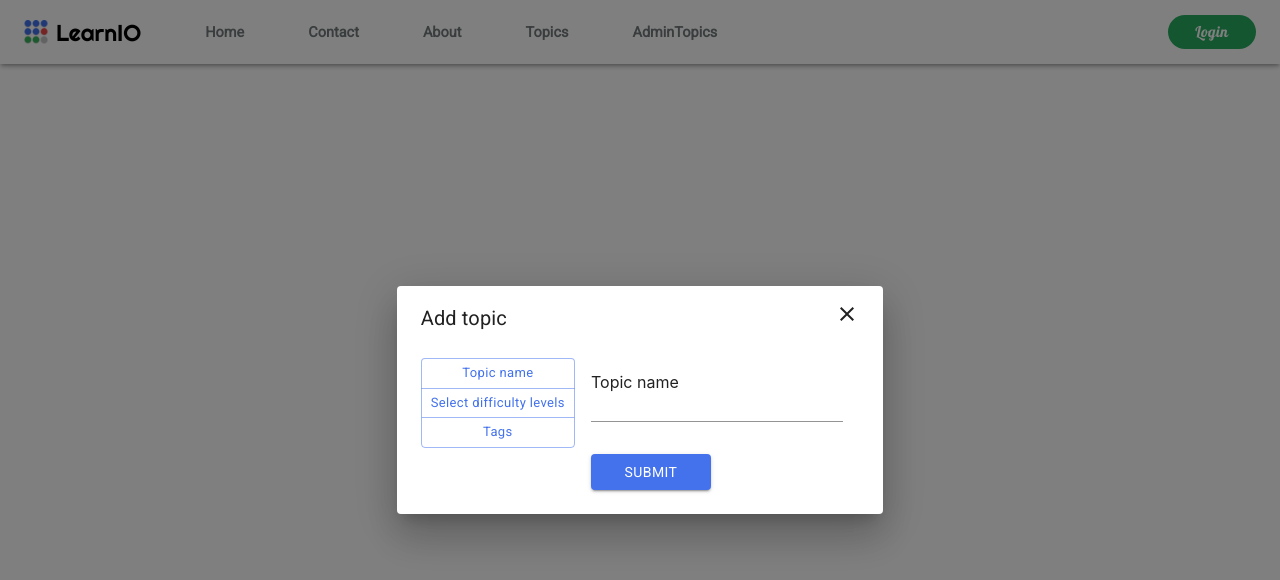
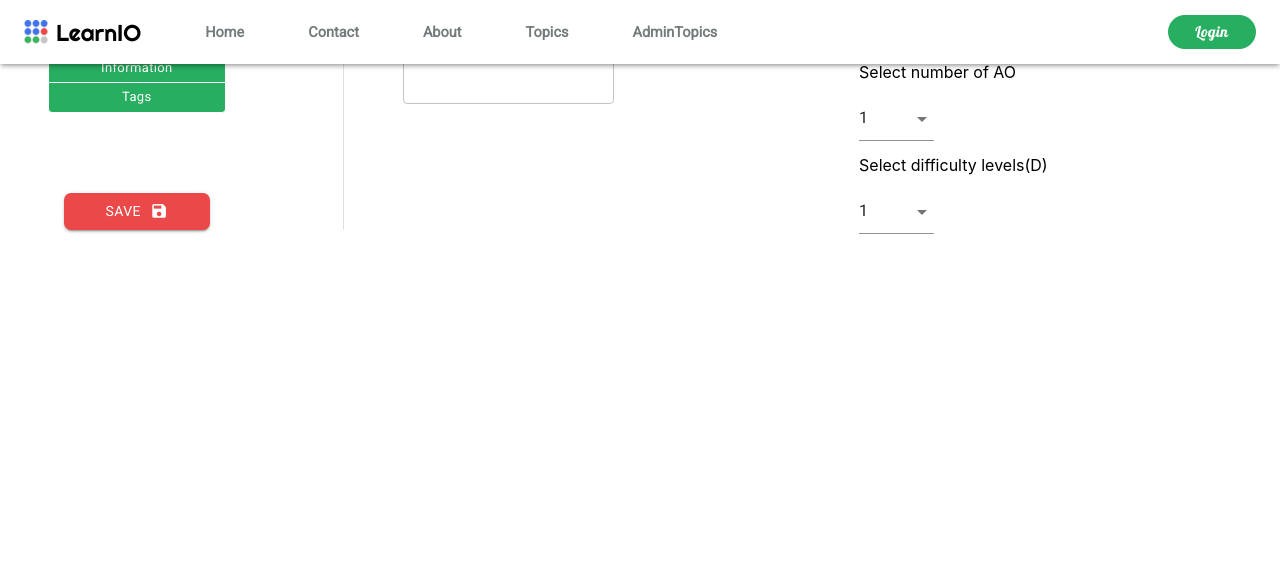
Before and after one commit to IvanLuksic/LearnIO, a React (Create React App) app in the folder learnio/: page /addtopic in a window 1280 px wide. Shown: the top 580 px of the page. Built offline with nearby package versions, Linux system fonts and the light colour scheme.

Commit message:
popup styles united

```diff
--- a/learnio/src/components/admin/AddQuestPU.jsx
+++ b/learnio/src/components/admin/AddQuestPU.jsx
@@ -21,14 +21,12 @@ const useStyles = makeStyles((theme) => ({
     height:"auto",
     backgroundColor:"white",
     padding:"3em !important",
-    borderRadius:"7px" ,
-
+    borderRadius: "7px",
   },
   popupMenu:{
     [theme.breakpoints.down('sm')]: {
       marginBottom: "3em",
   }},
-
   divider:{
     [theme.breakpoints.down('sm')]: {
       display:"none",
@@ -36,7 +34,8 @@ const useStyles = makeStyles((theme) => ({
   editText:{
     [theme.breakpoints.down('sm')]: {
       marginLeft:"0em",
-  }},
+  },
+},
   buttonContainer:{
     display:"inline-block",
     position:"relative",
@@ -138,10 +137,9 @@ function AddQuestPU(props) {
 //------------------------
 
   return(
-    // left popup div -------------------
-    //<div >
-      <Grid className={classes.popupStyle} container direction="row" justify="space-between" alignItems="center" style={{padding:"1em",height:"auto"}} wrap="wrap">
-            <Grid container item className={classes.popupMenu} direction="column" justify="space-between" alignItems="center"  xs={12} md={4} >
+      <Grid className={classes.popupStyle} container direction="row" justify="space-between" alignItems="center" style={{padding:"1em",height:"auto"}}>
+            <Grid container item style={{maxWidth:"25%"}} direction="row" justify="space-between" alignItems="center">
+            <Grid container item className={classes.popupMenu} direction="column" justify="space-between" alignItems="center" xs={12} md={4} >
               <Grid item className={classes.grupaBotuna}>
                 <ButtonGroup orientation="vertical" size="small" aria-label="small outlined button group">
                   <Button variant="contained" onClick={() => [setShow1(true),setShow2(false)]} className={classes.buttonsInGroup}>Question</Button>
@@ -156,9 +154,10 @@ function AddQuestPU(props) {
               </Grid>
             </Grid>
             <Divider orientation="vertical" flexItem className={classes.divider}/>
+            </Grid>
               {
               show1 ? //first case - question
-                  <Grid container item className={classes.editText} xs={12} md={8} direction="column" justify="center" alignItems="center" spacing={5}>
+                  <Grid container item style={{width:"75%"}} className={classes.editText} direction="column" justify="center" alignItems="center" spacing={5}>
                       <Grid container item xs={12}  justify="center" alignItems="center">
                         <TextField style={{width:"100%"}} id="outlined-multiline-static" label="Question Text" multiline rows={5} variant="outlined" value={text} onChange={handleText}/>
                       </Grid>
@@ -187,7 +186,6 @@ function AddQuestPU(props) {
               : null
               }
   </Grid>
-
   );
 }
 
--- a/learnio/src/components/admin/AddTopicPU.jsx
+++ b/learnio/src/components/admin/AddTopicPU.jsx
@@ -2,6 +2,9 @@ import React from'react';
 import {Button, Dialog,DialogContent,DialogTitle, TextField, Typography}from'@material-ui/core';
 import {makeStyles} from '@material-ui/core/styles';
 import ButtonGroup from '@material-ui/core/ButtonGroup';
+import Grid from '@material-ui/core/Grid';
+import Divider from '@material-ui/core/Divider';
+import Icon from '@material-ui/core/Icon';
 import FormControl from '@material-ui/core/FormControl';
 import Input from '@material-ui/core/Input';
 import InputLabel from '@material-ui/core/InputLabel';
@@ -18,10 +21,13 @@ const useStyles = makeStyles((theme)=>({
     dialogWrapper:{
         position:'absolute',
     },
-    buttonGroup:{
-        position: 'relative',
-        top: '20%',
-        height: '50%',
+    grupaBotuna:{
+      [theme.breakpoints.down('sm')]: {
+        marginBottom: "2em",
+      },
+      [theme.breakpoints.up('md')]: {
+        marginBottom: "5em",
+      },
     },
     title:{
         fontFamily:'roboto',
@@ -30,16 +36,52 @@ const useStyles = makeStyles((theme)=>({
     },
     formControl: {
         margin: theme.spacing(2),
-        minWidth: 120,
-        maxWidth: 300,
+        width: "70%",
+        position: "relative",
+    },
+    formControl2: {
+        margin: theme.spacing(2),
+        width: "30%",
+        position: "relative",
     },
     root: {
         '& > *': {
           width: '25ch',
         },
     },
+    popupStyle:{
+      width:"100%",
+      height:"auto",
+      backgroundColor:"white",
+      padding:"3em !important",
+      borderRadius: "7px",
+    },
+    popupMenu:{
+        [theme.breakpoints.down('sm')]: {
+          marginBottom: "3em",
+    }},
+    divider:{
+        [theme.breakpoints.down('sm')]: {
+          display:"none",
+    }},
+    buttonsInGroup:{
+      backgroundColor:"#27AE60",
+      background: "#27AE60",
+      color:"white",
+      borderColor:"white",
+      [theme.breakpoints.down('sm')]: {
+        paddingLeft:"5em",
+        paddingRight:"5em",
+        paddingTop:"0.5em",
+        paddingBottom:"0.5em",
 
-}))
+      },
+      [theme.breakpoints.up('md')]: {
+        paddingLeft:"4em",
+        paddingRight:"4em",
+      },
+    },
+}));
 
 const tagNames = [
     'tag item 1',
@@ -62,14 +104,11 @@ const MenuProps = {
 
 
 function AddTopicPU(props){
-
-    const {openAddTopic,setOpenAddTopic}=props;
     const [valueAO, setValueAO] = React.useState(1);
     const [valueD, setValueD] = React.useState(1);
     const [valueText,setValueText]=React.useState(' ');
     const [show1, setShow1] = React.useState(true);
     const [show2, setShow2] = React.useState(false);
-    const [show3, setShow3] = React.useState(false);
     const [tagName, setTagName] = React.useState([]);
     const [ID, setID] = React.useState(props.nextID);
 
@@ -96,8 +135,9 @@ function AddTopicPU(props){
         topic.d=valueD;
         topic.tags=tagName;
         props.addTopic(topic);
+        props.closePopUp();
         //neznan jel uvik ovo radi closePopUp();
-        closePopUp();
+        //closePopUp();
         //pa san stavia ovo u komentar jer sigurno radi
         /*setOpenAddTopic(false);
         setValueAO(1);
@@ -106,56 +146,53 @@ function AddTopicPU(props){
         setTagName([]);*/
     };
     // prilikom zatvaranja popupa da postavi sve na pocetne vrijednosti
-    const closePopUp=()=>{
-        setOpenAddTopic(false);
-        setValueAO(1);
-        setValueD(1);
-        setValueText(' ');
-        setTagName([]);
-        setShow1(true);
-        setShow2(false);
-        setShow3(false);
-    }
+    // const closePopUp=()=>{
+    //     setOpenAddTopic(false);
+    //     setValueAO(1);
+    //     setValueD(1);
+    //     setValueText(' ');
+    //     setTagName([]);
+    //     setShow1(true);
+    //     setShow2(false);
+    //     setShow3(false);
+    // }
 
     const classes=useStyles();
     return(
-        <div>
-            <Dialog open={openAddTopic} classes={{paper: classes.dialogWrapper}}>
-                <DialogTitle>
-                    <div style={{display:'flex'}}>
-                        <Typography variant="h6" component="div" className={classes.title}>Add topic</Typography>
-                        <CloseIcon onClick={()=>closePopUp()}></CloseIcon>
-                    </div>
-                </DialogTitle>
-
-                <DialogContent style={{display:'flex'}}>
-                    <ButtonGroup className={classes.buttonGroup} color="primary"  orientation="vertical" size="small" aria-label="small outlined button group">
-                        <Button onClick={
-                            () => [setShow1(true),setShow2(false),setShow3(false)]
-                            } >Topic name</Button>
-                        <Button onClick={
-                            () => [setShow1(false),setShow2(true),setShow3(false)]
-                            }>Select difficulty levels</Button>
-                        <Button onClick={
-                            () => [setShow1(false),setShow2(false),setShow3(true)]
+        <Grid className={classes.popupStyle} container direction="row" justify="space-between" alignItems="center" style={{padding:"1em",height:"auto"}} wrap="wrap">
+            <Grid container item style={{maxWidth:"25%"}} direction="row" justify="space-between" alignItems="center">
+            <Grid container item className={classes.popupMenu} direction="column" justify="space-between" alignItems="center"  xs={12} md={4} >
+                <Grid item className={classes.grupaBotuna}>
+                    <ButtonGroup orientation="vertical" size="small" aria-label="small outlined button group">
+                        <Button className={classes.buttonsInGroup} onClick={
+                            () => [setShow1(true),setShow2(false)]
+                            } >Information</Button>
+                        <Button className={classes.buttonsInGroup} onClick={
+                            () => [setShow1(false),setShow2(true)]
                             }>Tags</Button>
                     </ButtonGroup>
-                    <div>{
+                </Grid>
+                <Grid item>
+                <Button variant="contained" style={{borderRadius: "7px",background:"#EB4949",color:"white",paddingLeft:"3em",paddingRight:"3em"}} type="submit"  onClick={handleSave}>
+                    SAVE
+                <Icon style={{marginLeft:"0.5em", fontSize:"1.3em"}} color="white">save_icon</Icon>
+                </Button>
+                </Grid>
+            </Grid>
+            <Divider orientation="vertical" flexItem className={classes.divider}/>
+            </Grid>
+            {
                         show1 ?
-                            <div className={classes.formControl}>
-                                <p>Topic name</p>
-                                 <form className={classes.root} noValidate autoComplete="off">
-                                    <TextField id="standard-basic" value={valueText} onChange={handleChangeText}/>
-                                </form>
-                            </div>
-                            : null
-                        }{
-                        show2?
-                            <div>
-                                <FormControl className={classes.formControl}>
-                                    <p>Select number of AO</p>
+                            <Grid container item direction="row" justify="space-between" alignItems="flex-start" style={{width:"70%"}}>
+                                <Grid style={{width:"30%"}}>
+                                    <TextField id="outlined-basic" variant="outlined" label="Topic name" value={valueText} onChange={handleChangeText}/>
+                                </Grid>
+
+                                <Grid style={{width:"45%"}}>
+                                    <p style={{marginTop: "1em", marginBottom: "1em"}}>Select number of AO</p>
                                     <InputLabel id="demo-simple-select-label-AO"></InputLabel>
                                     <Select
+                                        style={{width:"20%"}}
                                         labelId="demo-simple-select-label"
                                         id="demo-simple-select"
                                         value={valueAO}
@@ -164,12 +201,10 @@ function AddTopicPU(props){
                                     {[1, 2, 3, 4].map((valuesAO) => (
                                     <MenuItem key={valuesAO} value={valuesAO}><ListItemText primary={valuesAO} /></MenuItem>))}
                                     </Select>
-                                </FormControl>
-
-                                <FormControl className={classes.formControl}>
-                                    <p>Select difficulty levels(D)</p>
+                                    <p style={{marginTop: "1em", marginBottom: "1em"}}>Select difficulty levels(D)</p>
                                     <InputLabel id="demo-simple-select-label-d"></InputLabel>
                                     <Select
+                                        style={{width:"20%"}}
                                         labelId="demo-simple-select-label"
                                         id="demo-simple-select"
                                         value={valueD}
@@ -178,15 +213,13 @@ function AddTopicPU(props){
                                     {[1, 2, 3, 4, 5, 6, 7, 8, 9].map((valuesD) => (
                                     <MenuItem key={valuesD} value={valuesD}><ListItemText primary={valuesD} /></MenuItem>))}
                                     </Select>
-                                </FormControl>
-
-                            </div>
-                            :null
+                                </Grid>
+                            </Grid>
+                            : null
                         }{
-                        show3 ?
-                            <div>
-
-                               <FormControl className={classes.formControl}>
+                        show2?
+                            <Grid container items direction="row" alignItems="flex-start" style={{width:"70%"}}>
+                                <FormControl className={classes.formControl}>
                                     <InputLabel id="demo-mutiple-checkbox-label">Tag</InputLabel>
                                     <Select
                                         labelId="demo-mutiple-checkbox-label"
@@ -206,14 +239,137 @@ function AddTopicPU(props){
                                     ))}
                                 </Select>
                                 </FormControl>
-                            </div>
-                            : null
+                            </Grid>
+                            :null
                         }
-                        <Button className={classes.formControl} variant="contained" color="primary" onClick={handleSave}>SUBMIT</Button>
-                    </div>
-                </DialogContent>
-            </Dialog>
-        </div>
+              {/* {
+              show1 ? //first case - question
+                  <Grid container item className={classes.editText} xs={12} md={8} direction="column" justify="center" alignItems="center" spacing={5}>
+                      <Grid container item xs={12}  justify="center" alignItems="center">
+                        <TextField style={{width:"100%"}} id="outlined-multiline-static" label="Question Text" multiline rows={5} variant="outlined" value={text} onChange={handleText}/>
+                      </Grid>
+                      <Grid container item direction="row" justify="center" alignItems="center" >
+                        <Grid container item xs justify="center" alignItems="center">
+                          <input accept="image/*" style={{display:"none"}} id="contained-button-file" multiple type="file" onInput={(event)=>{ if(event.target.files && event.target.files[0]) {let img = event.target.files[0]; setimageState(URL.createObjectURL(img)); setIMG(true) ; console.log(showIMG)}}}/>
+                          <label htmlFor="contained-button-file">
+                            <Button variant="contained" color="primary" component="span" className={classes.uploadButton}>
+                              Upload photo
+                            </Button>
+                          </label>
+                        </Grid>
+                        <Grid container item xs justify="center" alignItems="center">
+                          {
+                          showIMG ?
+                              <div className={classes.buttonContainer}>
+                                <img  className={classes.imageUploaded} src={imageState} />
+                                <Icon className={classes.buttonB} onClick={()=>{setIMG(false); setimageState(null)}}>cancel_icon</Icon>
+                                <Icon className={classes.buttonA} onClick={()=>{setIMG(false); setimageState(null)}}>cloud_done_icon</Icon>
+                              </div>
+                            : <p className={classes.pictureNotLoaded}> Image has not been uploaded yet.</p>
+                          }
+                        </Grid>
+                      </Grid>
+                   </Grid>
+              : null
+              } */}
+        </Grid>
+
+
+        // <div>
+        //     <Dialog open={openAddTopic} classes={{paper: classes.dialogWrapper}}>
+        //         <DialogTitle>
+        //             <div style={{display:'flex'}}>
+        //                 <Typography variant="h6" component="div" className={classes.title}>Add topic</Typography>
+        //                 <CloseIcon onClick={()=>closePopUp()}></CloseIcon>
+        //             </div>
+        //         </DialogTitle>
+
+        //         <DialogContent style={{display:'flex'}}>
+        //             <ButtonGroup className={classes.buttonGroup} color="primary"  orientation="vertical" size="small" aria-label="small outlined button group">
+        //                 <Button onClick={
+        //                     () => [setShow1(true),setShow2(false),setShow3(false)]
+        //                     } >Topic name</Button>
+        //                 <Button onClick={
+        //                     () => [setShow1(false),setShow2(true),setShow3(false)]
+        //                     }>Select difficulty levels</Button>
+        //                 <Button onClick={
+        //                     () => [setShow1(false),setShow2(false),setShow3(true)]
+        //                     }>Tags</Button>
+        //             </ButtonGroup>
+        //             <div>{
+        //                 show1 ?
+        //                     <div className={classes.formControl}>
+        //                         <p>Topic name</p>
+        //                          <form className={classes.root} noValidate autoComplete="off">
+        //                             <TextField id="standard-basic" value={valueText} onChange={handleChangeText}/>
+        //                         </form>
+        //                     </div>
+        //                     : null
+        //                 }{
+        //                 show2?
+        //                     <div>
+        //                         <FormControl className={classes.formControl}>
+        //                             <p>Select number of AO</p>
+        //                             <InputLabel id="demo-simple-select-label-AO"></InputLabel>
+        //                             <Select
+        //                                 labelId="demo-simple-select-label"
+        //                                 id="demo-simple-select"
+        //                                 value={valueAO}
+        //                                 onChange={handleChangeAO}
+        //                             >
+        //                             {[1, 2, 3, 4].map((valuesAO) => (
+        //                             <MenuItem key={valuesAO} value={valuesAO}><ListItemText primary={valuesAO} /></MenuItem>))}
+        //                             </Select>
+        //                         </FormControl>
+
+        //                         <FormControl className={classes.formControl}>
+        //                             <p>Select difficulty levels(D)</p>
+        //                             <InputLabel id="demo-simple-select-label-d"></InputLabel>
+        //                             <Select
+        //                                 labelId="demo-simple-select-label"
+        //                                 id="demo-simple-select"
+        //                                 value={valueD}
+        //                                 onChange={handleChangeD}
+        //                             >
+        //                             {[1, 2, 3, 4, 5, 6, 7, 8, 9].map((valuesD) => (
+        //                             <MenuItem key={valuesD} value={valuesD}><ListItemText primary={valuesD} /></MenuItem>))}
+        //                             </Select>
+        //                         </FormControl>
+
+        //                     </div>
+        //                     :null
+        //                 }{
+        //                 show3 ?
+        //                     <div>
+
+        //                        <FormControl className={classes.formControl}>
+        //                             <InputLabel id="demo-mutiple-checkbox-label">Tag</InputLabel>
+        //                             <Select
+        //                                 labelId="demo-mutiple-checkbox-label"
+        //                                 id="demo-mutiple-checkbox"
+        //                                 multiple
+        //                                 value={tagName}
+        //                                 onChange={handleChangeTag}
+        //                                 input={<Input />}
+        //                                 renderValue={(selected) => selected.join(', ')}
+        //                                 MenuProps={MenuProps}
+        //                             >
+        //                                 {tagNames.map((name) => (
+        //                             <MenuItem key={name} value={name}>
+        //                             <Checkbox checked={tagName.indexOf(name) > -1} />
+        //                             <ListItemText primary={name} />
+        //                             </MenuItem>
+        //                             ))}
+        //                         </Select>
+        //                         </FormControl>
+        //                     </div>
+        //                     : null
+        //                 }
+        //                 <Button className={classes.formControl} variant="contained" color="primary" onClick={handleSave}>SUBMIT</Button>
+        //             </div>
+        //         </DialogContent>
+        //     </Dialog>
+        // </div>
     );
 }
 export default AddTopicPU;
--- a/learnio/src/components/admin/AdminTopics.jsx
+++ b/learnio/src/components/admin/AdminTopics.jsx
@@ -9,6 +9,7 @@ import Pagination from '@material-ui/lab/Pagination';
 import AddTopicPU from './AddTopicPU';
 import Icon from '@material-ui/core/Icon';
 import topici from './topics.json';
+import Popup from 'reactjs-popup';
 import Alert from '@material-ui/lab/Alert';
 
 const useStyles = makeStyles((theme) => ({
@@ -75,9 +76,16 @@ function CustomPagination(props) {
 
 function AdminTopics(props){
 
-    const[openAddTopic,setOpenAddTopic]=useState(false);
     const[rows,setRows]=useState(topici);
+    const[open,setOpen]=useState(false);
     const classes=useStyles();
+
+    const handleOpen = () => {
+      setOpen(true);
+    };
+    const handleClose = () => {
+      setOpen(false);
+    };
 
     var linkage='contacts' ;
 
@@ -124,8 +132,16 @@ function AdminTopics(props){
             <div className={classes.tabela}>
                 <DataGrid onRowHover={(Row)=>{linkage=Row.data.id}} pageSize={5} components={{pagination: CustomPagination,}} rows={rows} columns={columns} />
             </div>
-           <Button variant="contained" color="primary" className={classes.addButton} onClick={()=>setOpenAddTopic(true)}>Add topic</Button>
-           <AddTopicPU openAddTopic={openAddTopic} setOpenAddTopic={setOpenAddTopic} addTopic={addQuestion}/>
+            <Button variant="contained" color="primary" className={classes.addButton} onClick={()=>handleOpen()}>Add topic</Button>
+            <Popup
+              open={open}
+              onOpen={handleOpen}
+              onClose={handleClose}
+              modal nested fixed>
+              {
+                <AddTopicPU closePopup={handleClose} addTopic={addQuestion}/>
+              }
+            </Popup>
         </div>
 
     )
--- a/learnio/src/components/admin/EditQuestion.jsx
+++ b/learnio/src/components/admin/EditQuestion.jsx
@@ -160,7 +160,7 @@ function EditQuestion(props) {
                   modal nested fixed>
                   {
                     <AddQuestPU popUpClose={handleClose} changePage={props.jumpToPage} forceUpdate={props.forceUpdate} nextID={nextID} changeText={changeText} questAdd={handleAdd}/>
-                    }
+                  }
                 </Popup>
             </div>
             {
```
Also changed, not shown: 1 other file (tests, documents, lock files or other folders).
